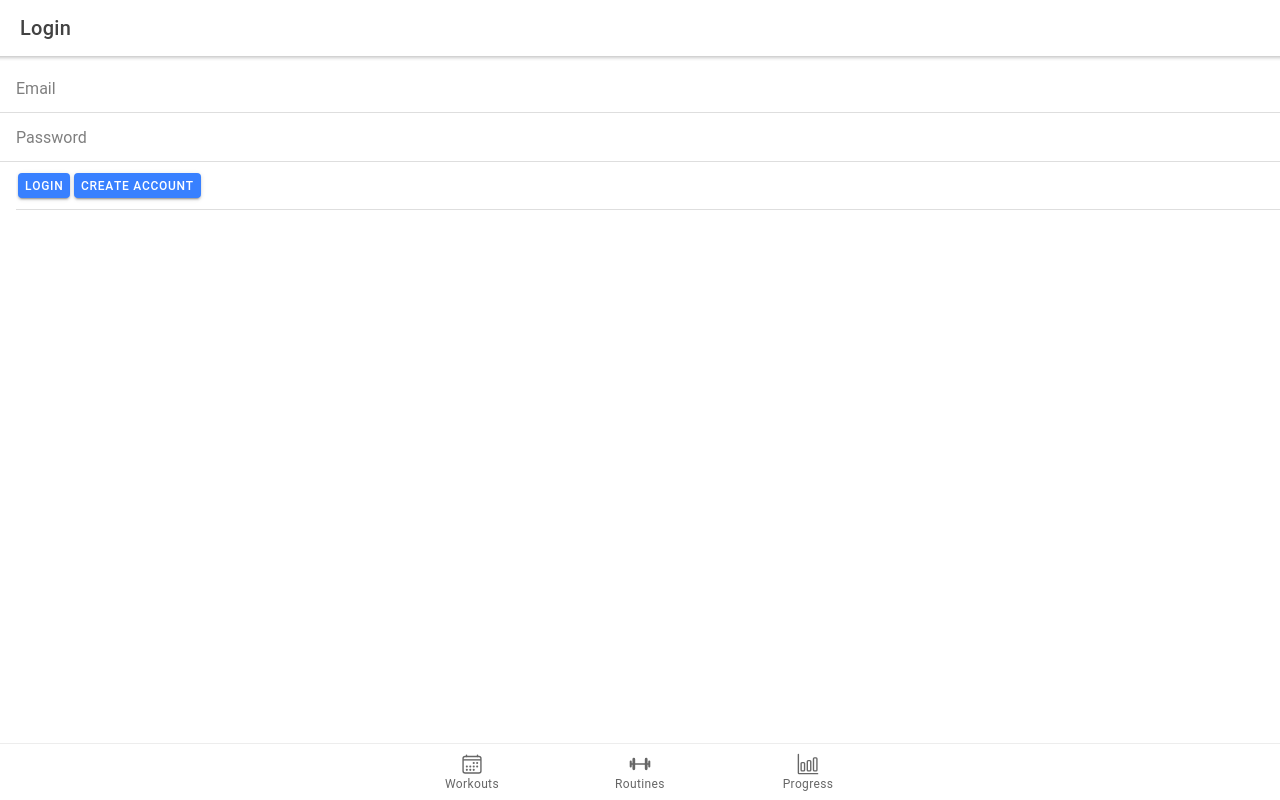
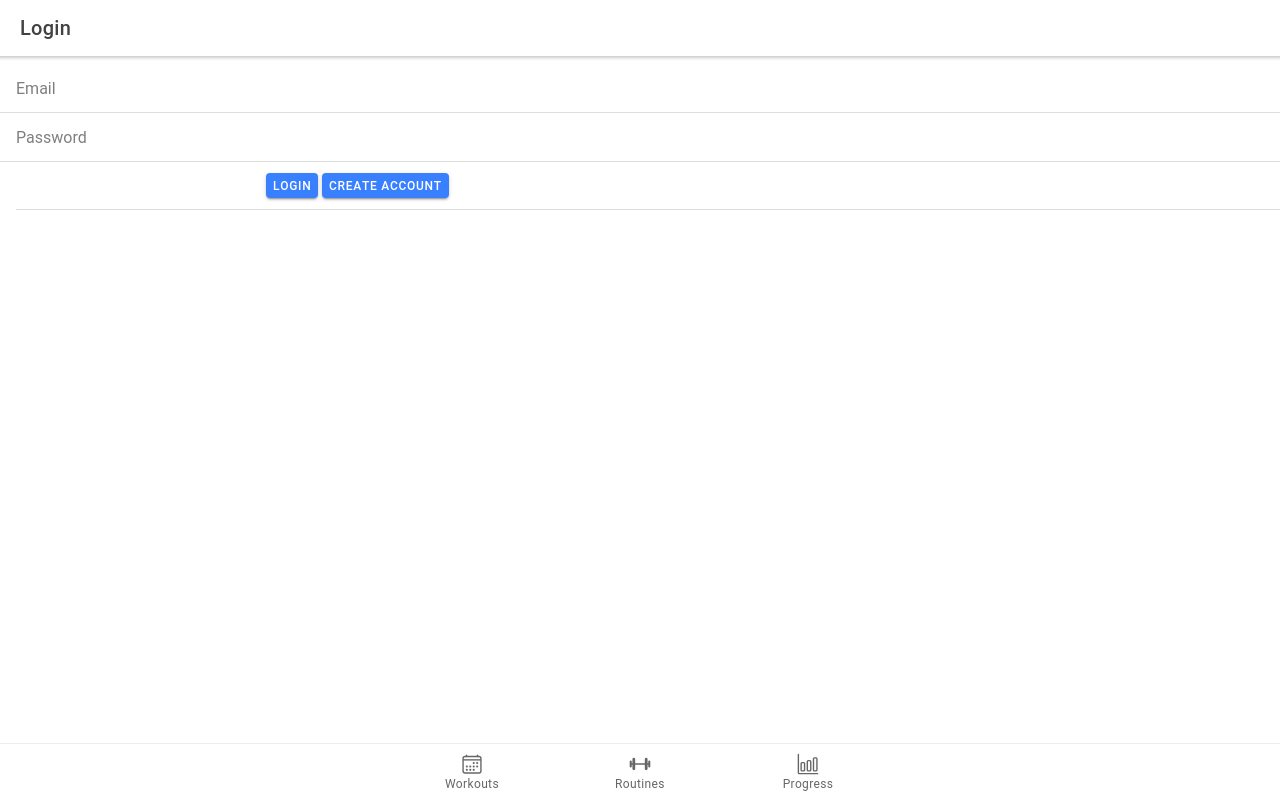
Before and after one commit to kevin-pietruszka/FlexBros, a React (Create React App) app: page /login in a window 1280 px wide. Built offline with nearby package versions, Linux system fonts and the light colour scheme.

Commit message:
adjusted spacing on buttons

```diff
--- a/src/pages/Global.css
+++ b/src/pages/Global.css
@@ -38,3 +38,11 @@ ion-button {
 #month_title {
     margin-top: 5px;
 }
+
+#login_button {
+    margin-left: 20%;
+}
+
+#create_account_button {
+    margin-right: 20%;
+}
--- a/src/pages/Login.tsx
+++ b/src/pages/Login.tsx
@@ -60,8 +60,8 @@ const Login: React.FC = () => {
             <IonInput type="password" placeholder="Password" onIonInput={(e:any) => setPassword(e.target.value)}></IonInput>
           </IonItem>
           <IonItem>
-            <IonButton onClick={() => login()} routerLink='/Tab1'>Login</IonButton>
-            <IonButton routerLink='/CreateAccount'>Create Account</IonButton>
+            <IonButton id="login_button" onClick={() => login()} routerLink='/Tab1'>Login</IonButton>
+            <IonButton id="create_account_button" routerLink='/CreateAccount'>Create Account</IonButton>
           </IonItem>
         </IonList>
       </IonContent>
```
